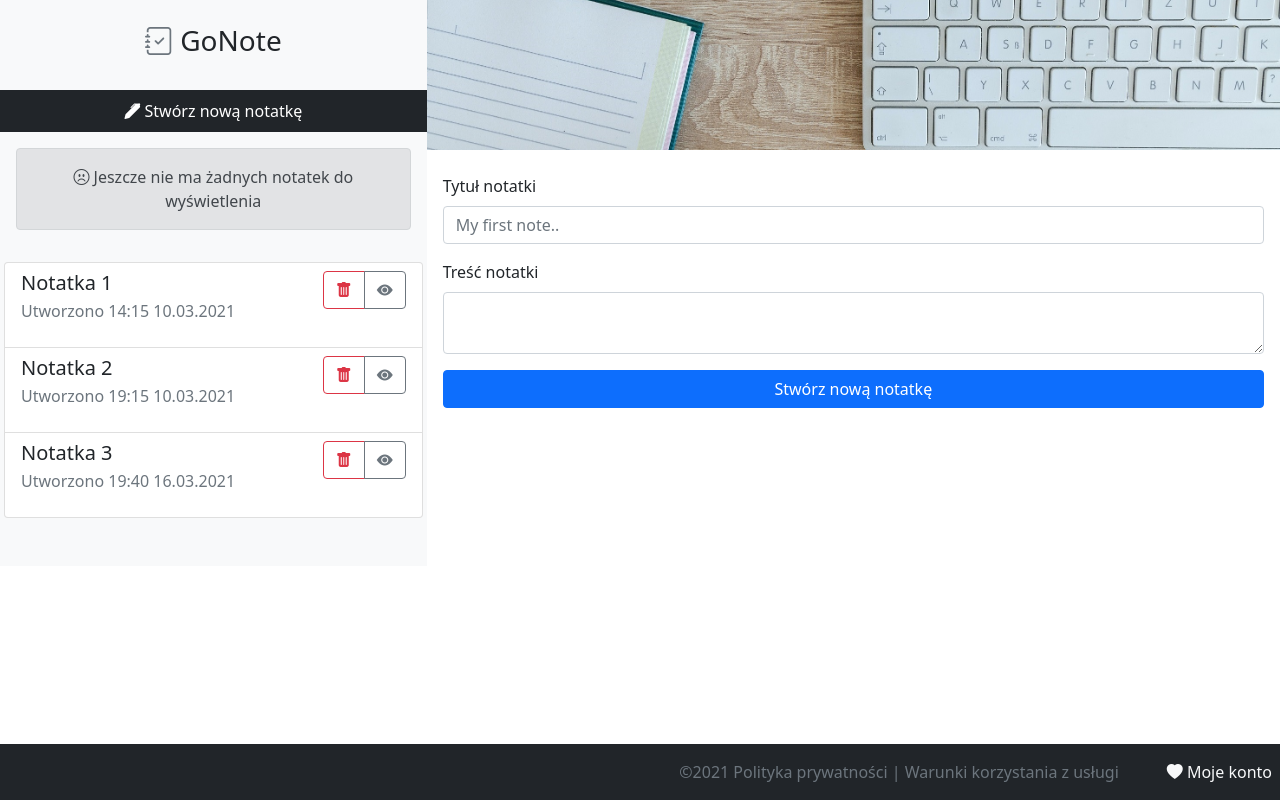
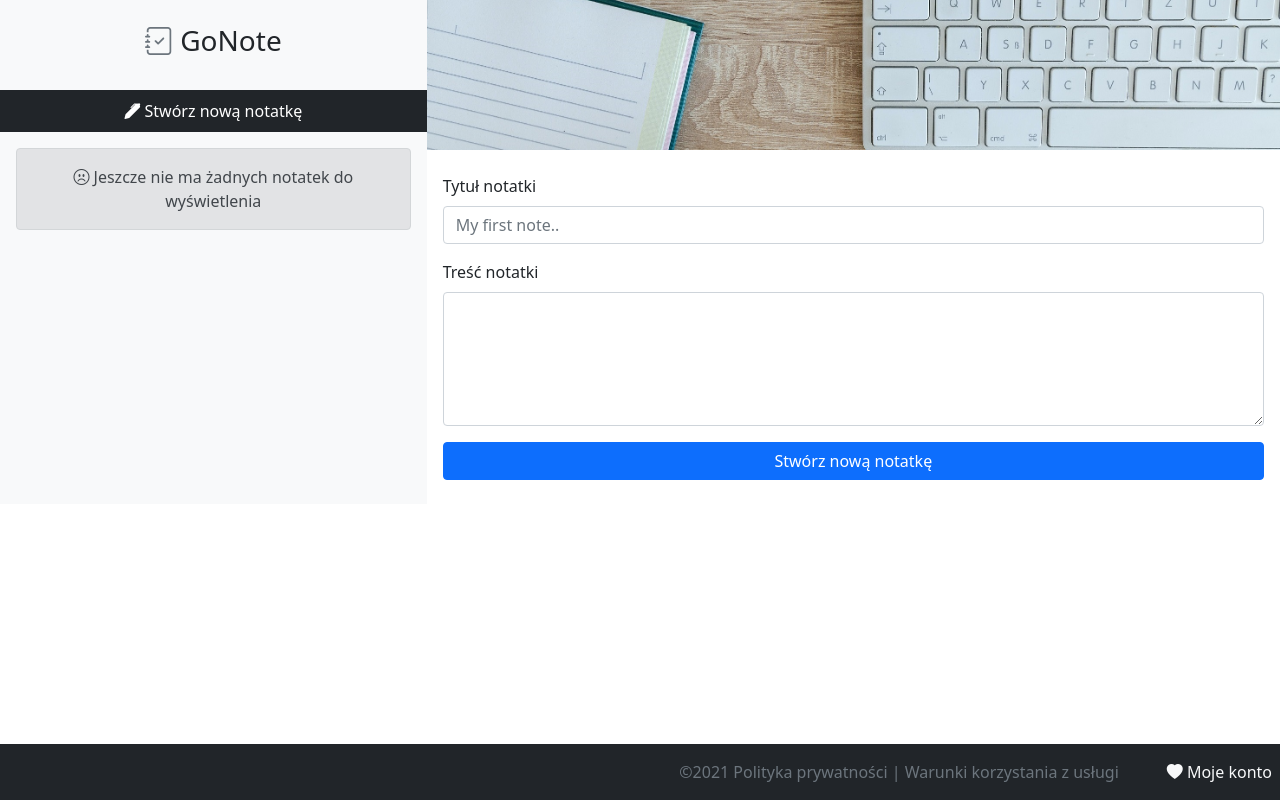
Before and after one commit to monpie3/gonote, a Vue app: page / in a window 1280 px wide. Built offline with nearby package versions, Linux system fonts and the light colour scheme.

Commit message:
implement the functionality of adding a note

```diff
--- a/src/App.vue
+++ b/src/App.vue
@@ -15,7 +15,7 @@
                     Jeszcze nie ma żadnych notatek do wyświetlenia
                 </div>
                 <div class="list-group pt-3 pb-5 px-1">
-                    <div class="list-group-item">
+                    <div v-for="note in notes" v-bind:key="note.name" class="list-group-item">
                         <div class="float-end">
                             <div class="btn-group" role="group">
                                 <button type="button" class="btn btn-outline-danger">
@@ -26,51 +26,21 @@
                                 </button>
                             </div>
                         </div>
-                        <h5 class="mb-1">Notatka 1</h5>
+                        <h5 class="mb-1">{{ note.name }}</h5>
                         <p class="text-muted">Utworzono 14:15 10.03.2021</p>
-                    </div>
-
-                    <div class="list-group-item">
-                        <div class="float-end">
-                            <div class="btn-group" role="group">
-                                <button type="button" class="btn btn-outline-danger">
-                                    <i class="bi-trash-fill"></i>
-                                </button>
-                                <button type="button" class="btn btn-outline-secondary">
-                                    <i class="bi-eye-fill"></i>
-                                </button>
-                            </div>
-                        </div>
-                        <h5 class="mb-1">Notatka 2</h5>
-                        <p class="text-muted">Utworzono 19:15 10.03.2021</p>
-                    </div>
-
-                    <div class="list-group-item">
-                        <div class="float-end">
-                            <div class="btn-group" role="group">
-                                <button type="button" class="btn btn-outline-danger">
-                                    <i class="bi-trash-fill"></i>
-                                </button>
-                                <button type="button" class="btn btn-outline-secondary">
-                                    <i class="bi-eye-fill"></i>
-                                </button>
-                            </div>
-                        </div>
-                        <h5 class="mb-1">Notatka 3</h5>
-                        <p class="text-muted">Utworzono 19:40 16.03.2021</p>
                     </div>
                 </div>
             </div>
             <div class="col-12 col-md-7 col-lg-8 bg-white p-0">
                 <div class="cover d-none d-sm-block"></div>
-                <form class="py-4 px-3">
+                <form class="py-4 px-3" v-on:submit.prevent="addNote()">
                     <div class="mb-3">
                         <label for="note_name" class="form-label">Tytuł notatki</label>
-                        <input type="text" class="form-control" id="note_name" placeholder="My first note..">
+                        <input type="text" class="form-control" id="note_name" placeholder="My first note.." v-model="newNoteName">
                     </div>
                     <div class="mb-3">
                         <label for="note_content" class="form-label">Treść notatki</label>
-                        <textarea class="form-control" id="note_content"></textarea>
+                        <textarea class="form-control" id="note_content" rows="5" v-model="newNoteContent"></textarea>
                     </div>
                     <button type="submit" class="btn btn-primary w-100">
                         <i class="bi bi-eye-asterisk"></i>
@@ -93,6 +63,29 @@
     </nav>
 </template>
 
+<script>
+    export default {
+        components: {},
+        data: function() {
+            return {
+                notes: [],
+                newNoteName: null,
+                newNoteContent: null,
+            }
+        },
+        methods : {
+            addNote: function() {
+                var note = {name: this.newNoteName, content: this.newNoteContent};
+                this.newNoteName = null;
+                this.newNoteContent = null;
+                this.notes.push(note)
+            }
+        }
+    }
+</script>
+
+
+
 <style>
 .cover {
     background-image: url("./assets/background.jpg");
```
